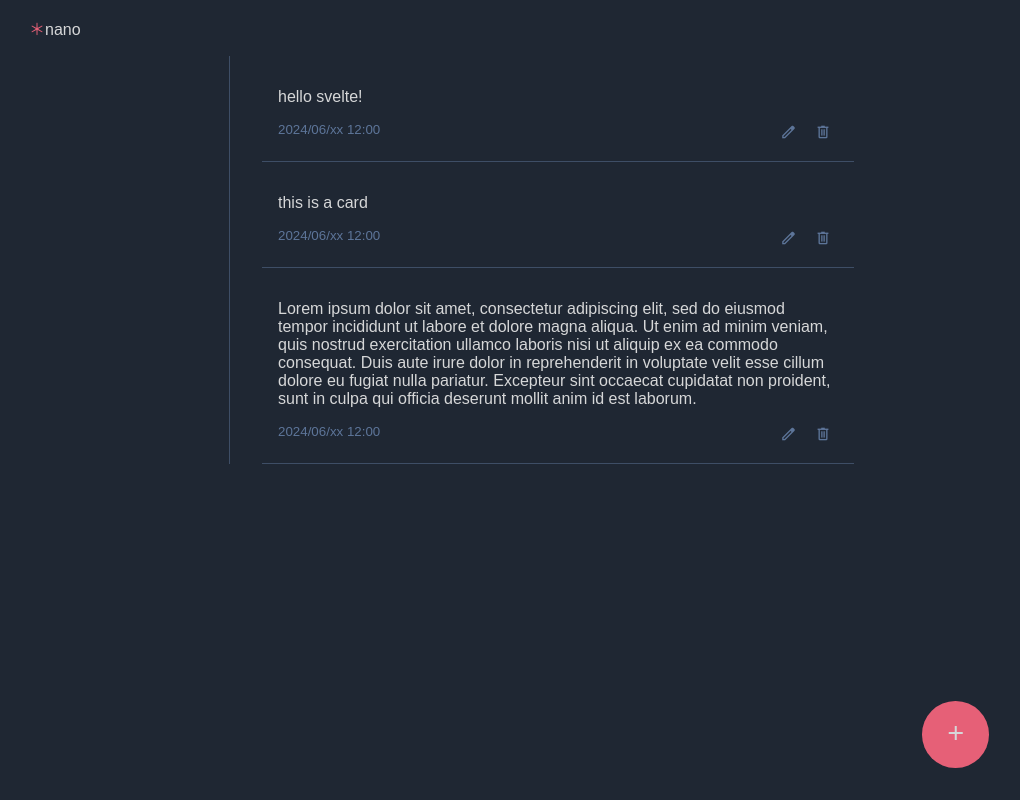
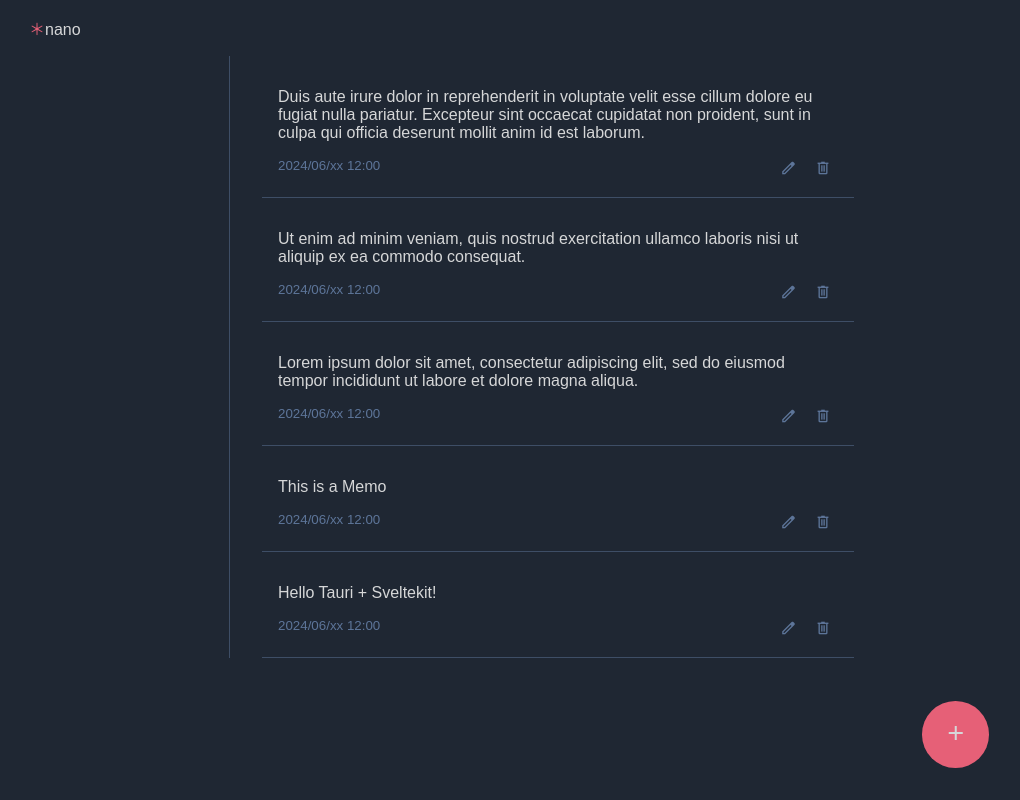
Before and after one commit to toyskip725/nano, a SvelteKit app: page / in a window 1280 px wide. Shown: the whole page, without its empty margins (131-1151 px from the left). Built offline with nearby package versions, Linux system fonts and the light colour scheme.

Commit message:
[feature] make adding new available

```diff
--- /dev/null
+++ b/src/lib/data/dataStore.ts
@@ -0,0 +1,36 @@
+import type { Memo } from "$lib/types/memo";
+
+export const initializeStore = (): Memo[] => {
+  return [
+    {
+      id: 1,
+      thread: "test",
+      createdAt: "2024/06/xx 12:00",
+      content: "Hello Tauri + Sveltekit!"
+    },
+    {
+      id: 2,
+      thread: "test",
+      createdAt: "2024/06/xx 12:00",
+      content: "This is a Memo"
+    },
+    {
+      id: 3,
+      thread: "test2",
+      createdAt: "2024/06/xx 12:00",
+      content: "Lorem ipsum dolor sit amet, consectetur adipiscing elit, sed do eiusmod tempor incididunt ut labore et dolore magna aliqua. "
+    },
+    {
+      id: 4,
+      thread: "test",
+      createdAt: "2024/06/xx 12:00",
+      content: "Ut enim ad minim veniam, quis nostrud exercitation ullamco laboris nisi ut aliquip ex ea commodo consequat. ",
+    },
+    {
+      id: 5,
+      thread: "test2",
+      createdAt: "2024/06/xx 12:00",
+      content: "Duis aute irure dolor in reprehenderit in voluptate velit esse cillum dolore eu fugiat nulla pariatur. Excepteur sint occaecat cupidatat non proident, sunt in culpa qui officia deserunt mollit anim id est laborum."
+    },
+  ];
+}
--- a/src/routes/+page.svelte
+++ b/src/routes/+page.svelte
@@ -1,14 +1,20 @@
-<script>
+<script lang="ts">
   import Header from "./components/Header.svelte";
   import SideNavigation from "./components/SideNavigation.svelte";
   import FloatingIconButton from "./components/FloatingIconButton.svelte";
   import MemoView from "./components/MemoView.svelte";
+  import { initializeStore } from "$lib/data/dataStore";
 
-  const items = [
-    { content: "hello svelte!", },
-    { content: "this is a card",},
-    { content: "Lorem ipsum dolor sit amet, consectetur adipiscing elit, sed do eiusmod tempor incididunt ut labore et dolore magna aliqua. Ut enim ad minim veniam, quis nostrud exercitation ullamco laboris nisi ut aliquip ex ea commodo consequat. Duis aute irure dolor in reprehenderit in voluptate velit esse cillum dolore eu fugiat nulla pariatur. Excepteur sint occaecat cupidatat non proident, sunt in culpa qui officia deserunt mollit anim id est laborum."}
-  ];
+  let memoData = initializeStore();
+  const onSave = (thread: string, content: string) => {
+    const newMemo = {
+      id: memoData.length,
+      thread: thread,
+      createdAt: Date.now.toString(),
+      content: content,
+    };
+    memoData = [...memoData, newMemo];
+  }
 </script>
 
 <svelte:head>
@@ -23,12 +29,12 @@
 <div class="main">
   <SideNavigation />
   <div>
-    {#each items as item}
-      <MemoView content={item.content}/>
+    {#each memoData.toReversed() as memo}
+      <MemoView content={memo.content}/>
     {/each}
   </div>
   <div class="icon-button">
-    <FloatingIconButton />
+    <FloatingIconButton onSave={onSave} />
   </div>
 </div>
 
--- a/src/routes/components/FloatingIconButton.svelte
+++ b/src/routes/components/FloatingIconButton.svelte
@@ -1,6 +1,9 @@
 <script lang="ts">
   // import
   import MemoEditor from "./MemoEditor.svelte";
+
+  // props
+  export let onSave: (thread: string, content: string) => void;
 
   let dialog: HTMLDialogElement;
   const onAdd = () => {
@@ -11,7 +14,7 @@
 <button type="button" class="floating-icon-button" on:click={onAdd}>
   <span class="button-icon material-symbols-outlined">add</span>
 </button>
-<MemoEditor bind:dialog content={""} onSave={(value) => console.log(value)} />
+<MemoEditor bind:dialog content={""} onSave={(value) => onSave("test", value)} />
 
 <style>
   .floating-icon-button {
--- a/src/routes/components/MemoEditor.svelte
+++ b/src/routes/components/MemoEditor.svelte
@@ -9,11 +9,13 @@
 
   let value = content;
   const handleClose = () => {
+    value = "";
     dialog.close();
   };
 
   const handleSave = () => {
     onSave(value);
+    value = "";
     dialog.close();
   };
 </script>
```
